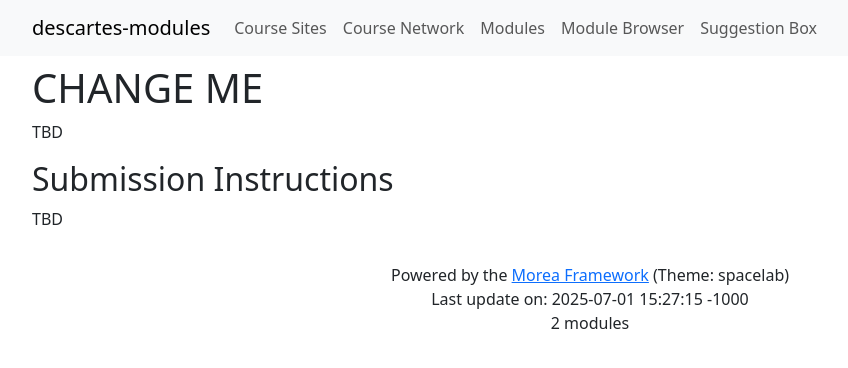
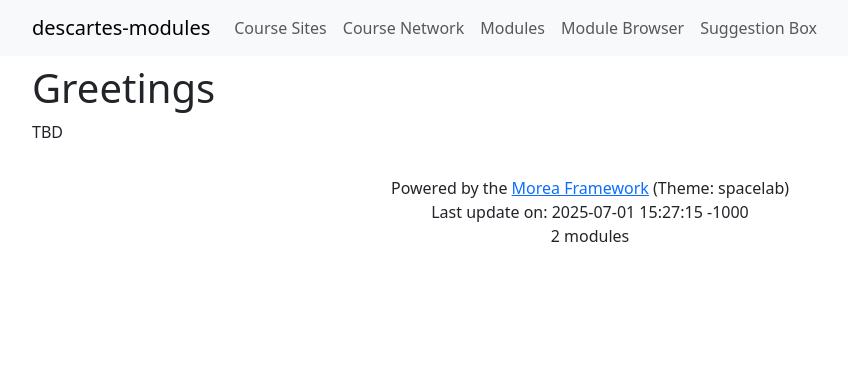
Before and after one commit to uhm-descartes/descartes-modules, a Jekyll site: the page built from morea/welcome/experience-Welcome.md, in a window 1280 px wide. Shown: the top 368 px of the page, without its empty margins (50-898 px from the left). Built offline with Jekyll 4.4.1, drawn with Linux system fonts in a browser that asks for light colours; nearby versions of some CDN libraries; library files that are not in the unit come from our copies; comment, search, counter and statistics services are not loaded.

Commit message:
adjusting content

```diff
--- a/morea/welcome/experience-Welcome.md
+++ b/morea/welcome/experience-Welcome.md
@@ -8,10 +8,6 @@
 morea_labels:
 ---
 
-# CHANGE ME
+# Greetings
 
 TBD
-
-## Submission Instructions
-
-TBD
```
Also changed, not shown: morea/welcome/assessment-Welcome.md (+1 -1 lines).
